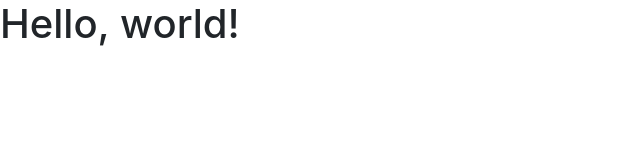
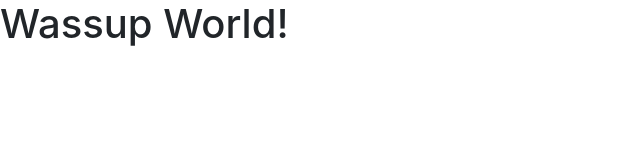
Before and after one commit to ethynnvo/JKJ-Building-And-Construction, a website: page index.html in a window 1280 px wide. Shown: the whole page, without its empty margins (0-640 px from the left). Drawn offline with nearby package versions, Linux system fonts and the light colour scheme.

Commit message:
added package.json

```diff
--- a/index.html
+++ b/index.html
@@ -11,7 +11,7 @@
     <title>JKJ | Building & Construction</title>
   </head>
   <body>
-    <h1>Hello, world!</h1>
+    <h1>Wassup World!</h1>
 
     <!-- Optional JavaScript -->
     <!-- jQuery first, then Popper.js, then Bootstrap JS -->
```
Also changed, not shown: package.json (added, +19 -0 lines).
